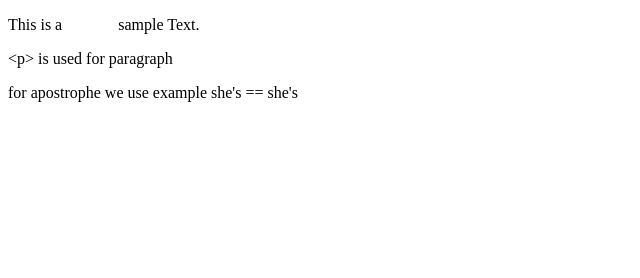
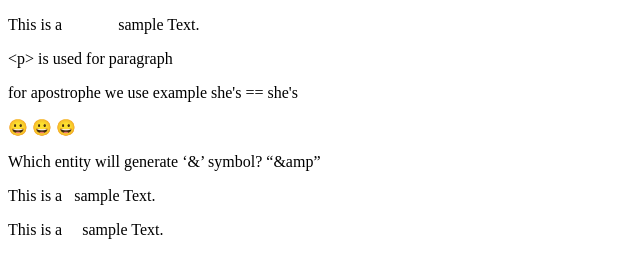
Before and after one commit to abhishekzzz/codingninjas_practice, a website: page specialchars.html in a window 1280 px wide. Shown: the whole page, without its empty margins (0-640 px from the left). Drawn offline with Linux system fonts and the light colour scheme.

Commit message:
Update specialchars.html

```diff
--- a/specialchars.html
+++ b/specialchars.html
@@ -10,5 +10,9 @@
 		<p> This is a &nbsp;&nbsp;&nbsp;&nbsp;&nbsp;&nbsp;&nbsp;&nbsp;&nbsp;&nbsp;&nbsp;&nbsp;&nbsp;sample Text.</p>
 		<p>&lt;p&gt; is used for paragraph</p>
 		<p>for apostrophe we use example she's == she&apos;s</p>
+		😀	😀	😀
+        <p> Which entity will generate ‘&’ symbol? <q>&amp;amp</q></p>
+		<p>This is a &ensp;sample Text.</p>
+		<p>This is a &emsp;sample Text.</p>
 	</body>
 </html>
```
